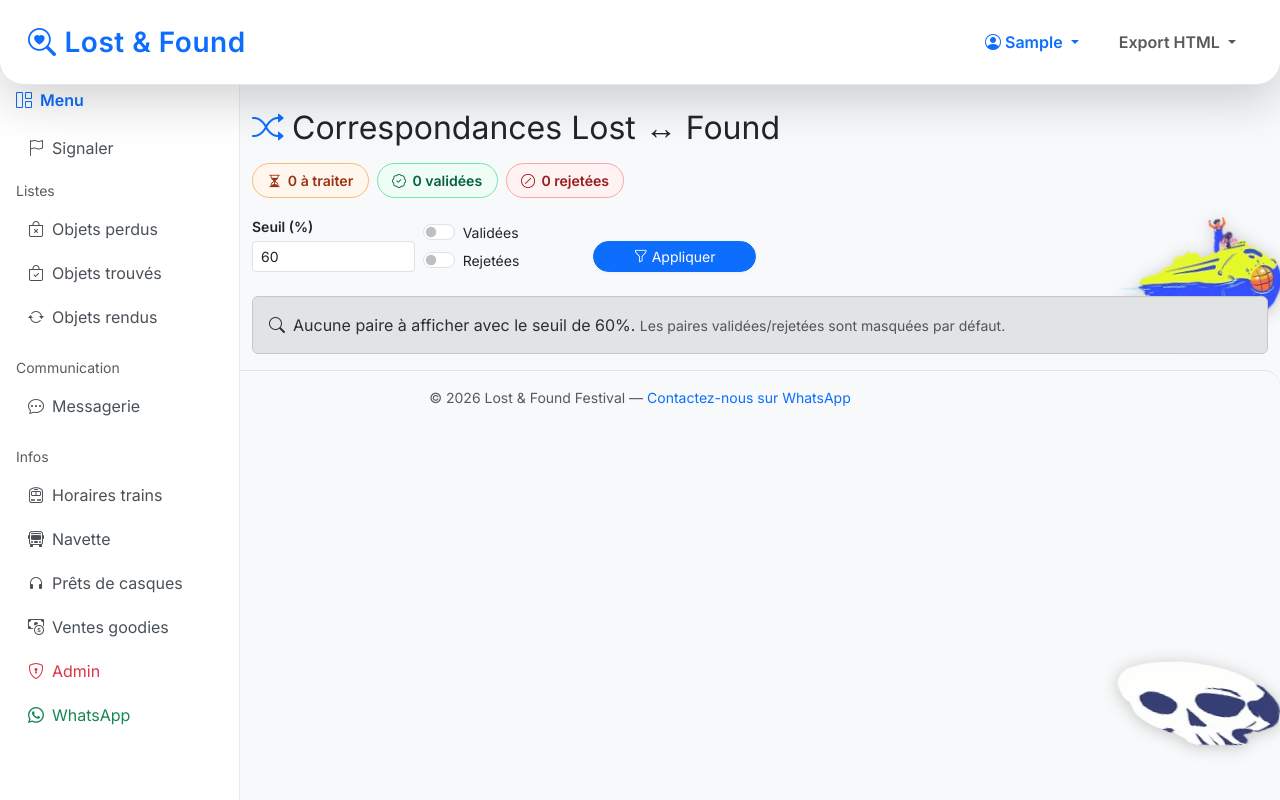
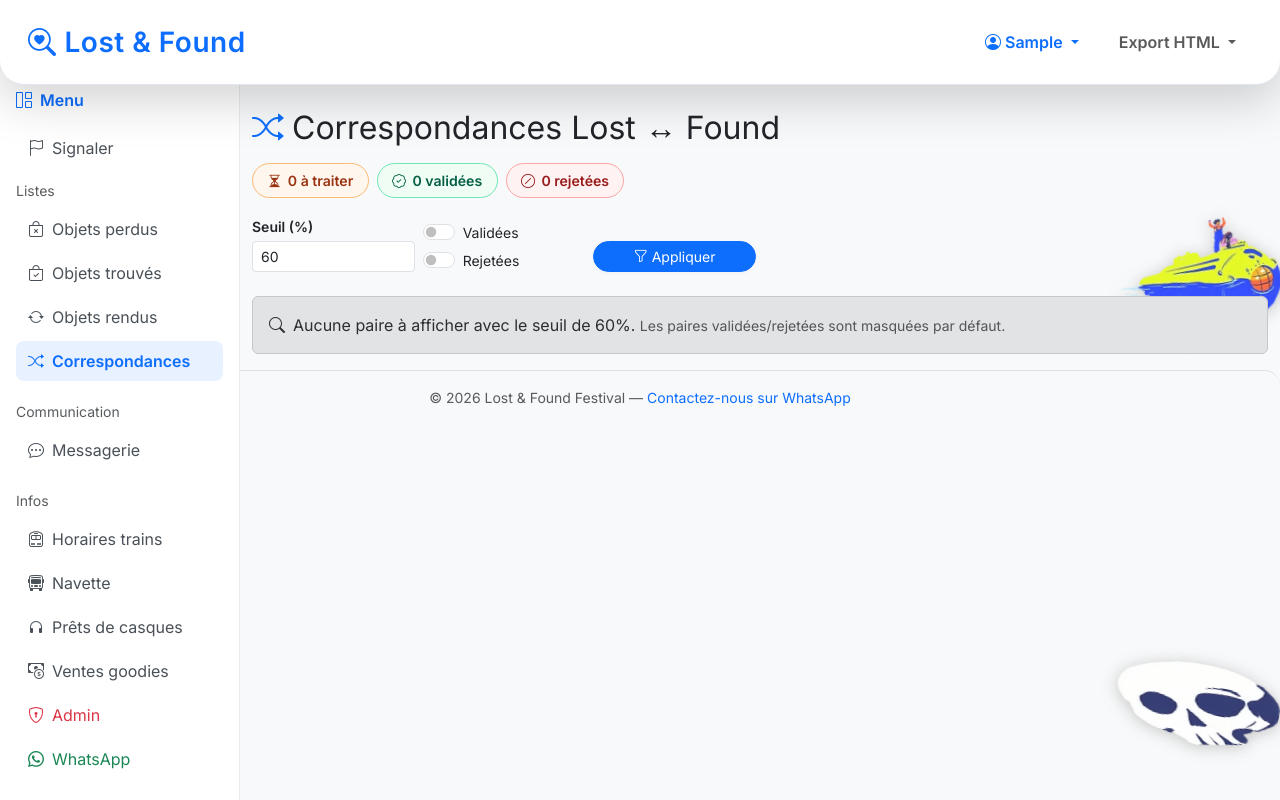
Before and after one commit to jeanjaen0221-bot/festivals-, a Flask app: page /matches in a window 1280 px wide. Run offline with Flask 3, Linux system fonts and the light colour scheme; a user stored in the database is signed in; tables that the repository leaves empty hold one stand-in row (values such as "Sample post"); some libraries are stand-ins or nearby versions.

Commit message:
fi asur matches

```diff
--- a/templates/base.html
+++ b/templates/base.html
@@ -57,6 +57,8 @@
 
 <li><a class="dropdown-item d-flex align-items-center gap-2" href="{{ url_for('main.list_items', status='found') }}"><i class="bi bi-bag-check"></i> Objets trouvés</a></li>
               <li><a class="dropdown-item d-flex align-items-center gap-2" href="{{ url_for('main.list_items', status='returned') }}"><i class="bi bi-arrow-repeat"></i> Objets rendus</a></li>
+              <li><hr class="dropdown-divider"></li>
+              <li><a class="dropdown-item d-flex align-items-center gap-2" href="{{ url_for('main.list_matches') }}"><i class="bi bi-shuffle"></i> Correspondances</a></li>
             </ul>
           </li>
           <li class="nav-item">
@@ -142,6 +144,7 @@
             <a class="btn btn-outline-secondary d-flex align-items-center gap-2" href="{{ url_for('main.list_items', status='lost') }}"><i class="bi bi-bag-x"></i> Objets perdus</a>
             <a class="btn btn-outline-secondary d-flex align-items-center gap-2" href="{{ url_for('main.list_items', status='found') }}"><i class="bi bi-bag-check"></i> Objets trouvés</a>
             <a class="btn btn-outline-secondary d-flex align-items-center gap-2" href="{{ url_for('main.list_items', status='returned') }}"><i class="bi bi-arrow-repeat"></i> Objets rendus</a>
+            <a class="btn btn-outline-primary d-flex align-items-center gap-2" href="{{ url_for('main.list_matches') }}"><i class="bi bi-shuffle"></i> Correspondances</a>
           </div>
         </div>
       </div>
@@ -190,6 +193,7 @@
       <a class="nav-link d-flex align-items-center gap-2 {% if request.path.startswith(url_for('main.list_items')) and request.args.get('status') == 'lost' %}active{% endif %}" href="{{ url_for('main.list_items', status='lost') }}"><i class="bi bi-bag-x"></i> Objets perdus</a>
       <a class="nav-link d-flex align-items-center gap-2 {% if request.path.startswith(url_for('main.list_items')) and request.args.get('status') == 'found' %}active{% endif %}" href="{{ url_for('main.list_items', status='found') }}"><i class="bi bi-bag-check"></i> Objets trouvés</a>
       <a class="nav-link d-flex align-items-center gap-2 {% if request.path.startswith(url_for('main.list_items')) and request.args.get('status') == 'returned' %}active{% endif %}" href="{{ url_for('main.list_items', status='returned') }}"><i class="bi bi-arrow-repeat"></i> Objets rendus</a>
+      <a class="nav-link d-flex align-items-center gap-2 {% if request.path == url_for('main.list_matches') %}active{% endif %}" href="{{ url_for('main.list_matches') }}"><i class="bi bi-shuffle"></i> Correspondances</a>
       <div class="text-muted small mt-3 mb-1">Communication</div>
       <a class="nav-link d-flex align-items-center justify-content-between {% if request.path.startswith('/messages') %}active{% endif %}" href="{{ url_for('messaging.inbox') }}">
         <span class="d-flex align-items-center gap-2"><i class="bi bi-chat-dots"></i> Messagerie</span>
--- a/templates/matches.html
+++ b/templates/matches.html
@@ -118,7 +118,7 @@
             <i class="bi bi-info-circle"></i> Détails
           </button>
 
-          {% if not pair.is_validated and not pair.is_rejected %}
+          {% if current_user.is_admin and not pair.is_validated and not pair.is_rejected %}
             <form method="post" action="{{ url_for('main.confirm_match') }}" class="d-inline">
               <input type="hidden" name="csrf_token" value="{{ csrf_token() }}">
               <input type="hidden" name="lost_id" value="{{ pair.lost.id }}">
--- a/views.py
+++ b/views.py
@@ -1078,7 +1078,6 @@ def get_all_candidate_pairs(seuil=60):
 
 @bp.route('/matches')
 @login_required
-@admin_required
 def list_matches():
     try:
         seuil = int(request.args.get('threshold', 60))
```
